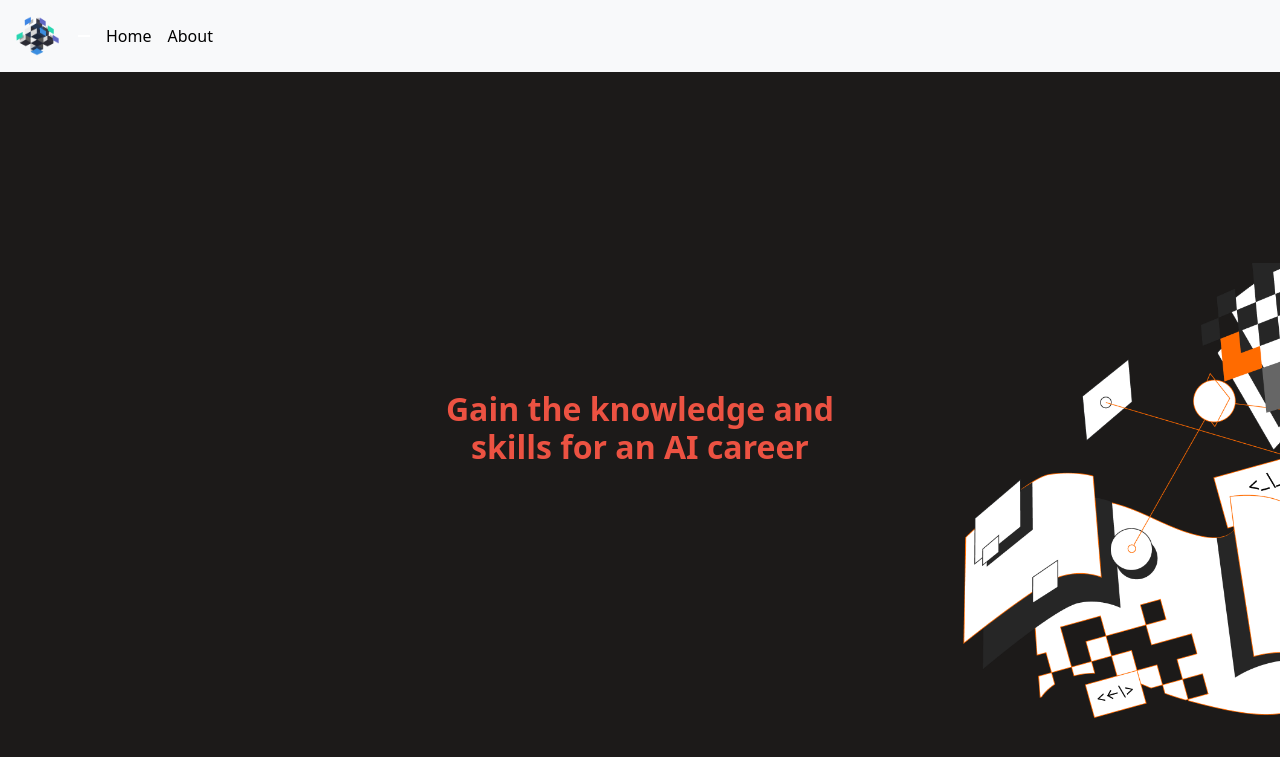
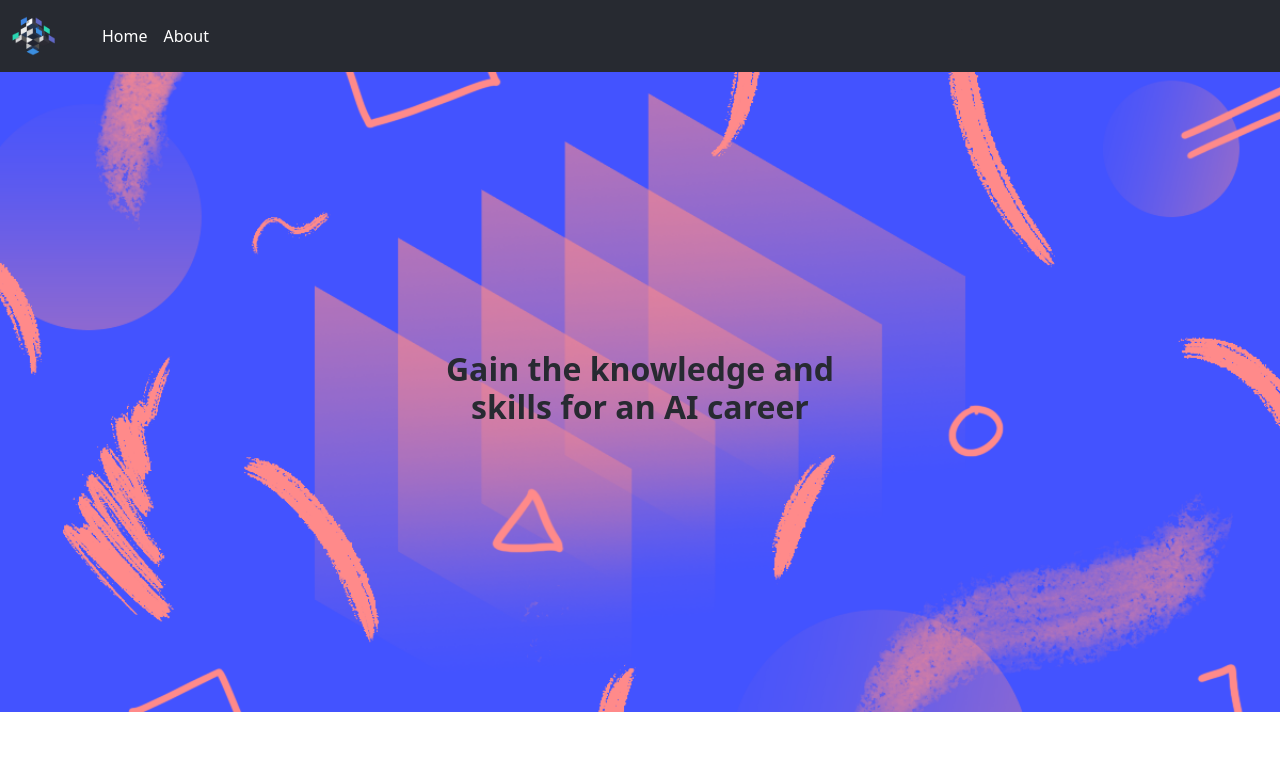
Before and after one commit to muhammaduzairrazaq/capstoneProject, a website: page index.html in a window 1280 px wide. Shown: the top 757 px of the page. Drawn offline with nearby package versions, Linux system fonts and the light colour scheme.

Commit message:
Designing index.html

```diff
--- a/index.html
+++ b/index.html
@@ -15,22 +15,23 @@
 
 <body>
   <header>
-    <nav class="navbar-black navbar navbar-expand-lg bg-body-tertiary">
-      <div class="container-fluid">
+    <nav class="navbar navbar-expand-lg bg-body-tertiary pt-0 pb-0">
+      <div class="container-fluid nav-bar p-2">
         <a class="navbar-brand" href="#">
           <img src="assests/logo.png" id="logo" alt="Bootstrap" width="50" height="40">
         </a>
-        <button class="noborder" type="button" data-bs-toggle="collapse" data-bs-target="#navbarSupportedContent"
-          aria-controls="navbarSupportedContent" aria-expanded="false" aria-label="Toggle navigation">
-          <span class="navbar-toggler-icon"></span>
+        <button class="noborder button-black" type="button" data-bs-toggle="collapse"
+          data-bs-target="#navbarSupportedContent" aria-controls="navbarSupportedContent" aria-expanded="false"
+          aria-label="Toggle navigation">
+          <i class="hamburgur fa-solid fa-bars"></i>
         </button>
         <div class="collapse navbar-collapse" id="navbarSupportedContent">
           <ul class="navbar-nav me-auto mb-2 mb-lg-0 p-2">
             <li class="nav-item">
-              <a class="nav-link active" aria-current="page" href="#">Home</a>
+              <a class="nav-link active text-white" aria-current="page" href="#">Home</a>
             </li>
             <li class="nav-item">
-              <a class="nav-link active" aria-current="page" href="#">About</a>
+              <a class="nav-link active text-white" aria-current="page" href="#">About</a>
             </li>
           </ul>
         </div>
@@ -314,7 +315,6 @@
           </div>
         </div>
       </div>
-      <!--Form-->
 
       <form class="contact-form row g-3 needs-validation was-validated container p-0 mt-5" novalidate="">
         <div class="col-md-4">
@@ -358,11 +358,11 @@
   <footer class="bg-lights d-flex align-items-center">
     <div class="container text-center">
       <div class="social-icons">
-        <a href="#"><i class="fa-brands fa-x-twitter"></i></a>
+        <a href="#"><i class="fa-brands fa-square-x-twitter"></i></a>
         <a href="#"><i class="fab fa-linkedin"></i></a>
-        <a href="#"><i class="fab fa-facebook"></i></a>
-        <a href="#"><i class="fab fa-instagram"></i></a>
-        <a href="#"><i class="fab fa-youtube"></i></a>
+        <a href="#"><i class="fa-brands fa-square-facebook"></i></a>
+        <a href="#"><i class="fa-brands fa-square-instagram"></i></a>
+        <a href="#"><i class="fa-brands fa-square-youtube"></i></a>
       </div>
     </div>
   </footer>
--- a/style.css
+++ b/style.css
@@ -1,10 +1,23 @@
+
 .main-container {
-  background: url(/assests/bkm.png);
+  background: url(/assests/background3.png);
   background-repeat: no-repeat;
-  height: 30pc;
-  background-position-x: right;
-  background-position-y: bottom;
+  height: 40pc;
+  background-position: center;
+  background-size: cover;
+}
+
+.nav-bar {
   background-color: #272a31;
+}
+
+.button-black {
+  background-color: #272a31 !important;
+}
+
+.hamburgur {
+  font-size: 2rem;
+  color: #ec5242;
 }
 
 .row .card {
@@ -19,7 +32,7 @@ body {
   text-align: center;
   font-weight: bold;
   font-size: 2rem;
-  color: #ec5242;
+  color: #272a31;
 }
 
 .col-12 button {
@@ -42,7 +55,7 @@ body {
 
 .social-icons a {
   margin: 0 10px;
-  font-size: 24px;
+  font-size: 3rem;
   color: #ec5242;
 }
 
@@ -92,7 +105,7 @@ img {
 }
 
 .social-icons a i {
-  font-size: 20px;
+  font-size: 2rem;
 }
 
 .cmp1 {
@@ -141,23 +154,13 @@ img {
     max-width: 44rem !important;
   }
 
-  .main-container {
-    background: url(/assests/bkd.png);
-    height: 45pc;
-    background-repeat: no-repeat;
-    background-size: 400px;
-    background-position-x: right;
-    background-position-y: bottom;
-    background-color: #1c1a19;
-  }
-
   .container-sm {
     max-width: 30rem !important;
   }
 }
 
 @media screen and (min-width: 992px) {
-  .navbar-toggler-icon {
+  .hamburgur {
     display: none !important;
   }
 }
```
Also changed, not shown: assests/background3.png (added), assests/bkd.png (deleted), assests/bkm.png (deleted).
